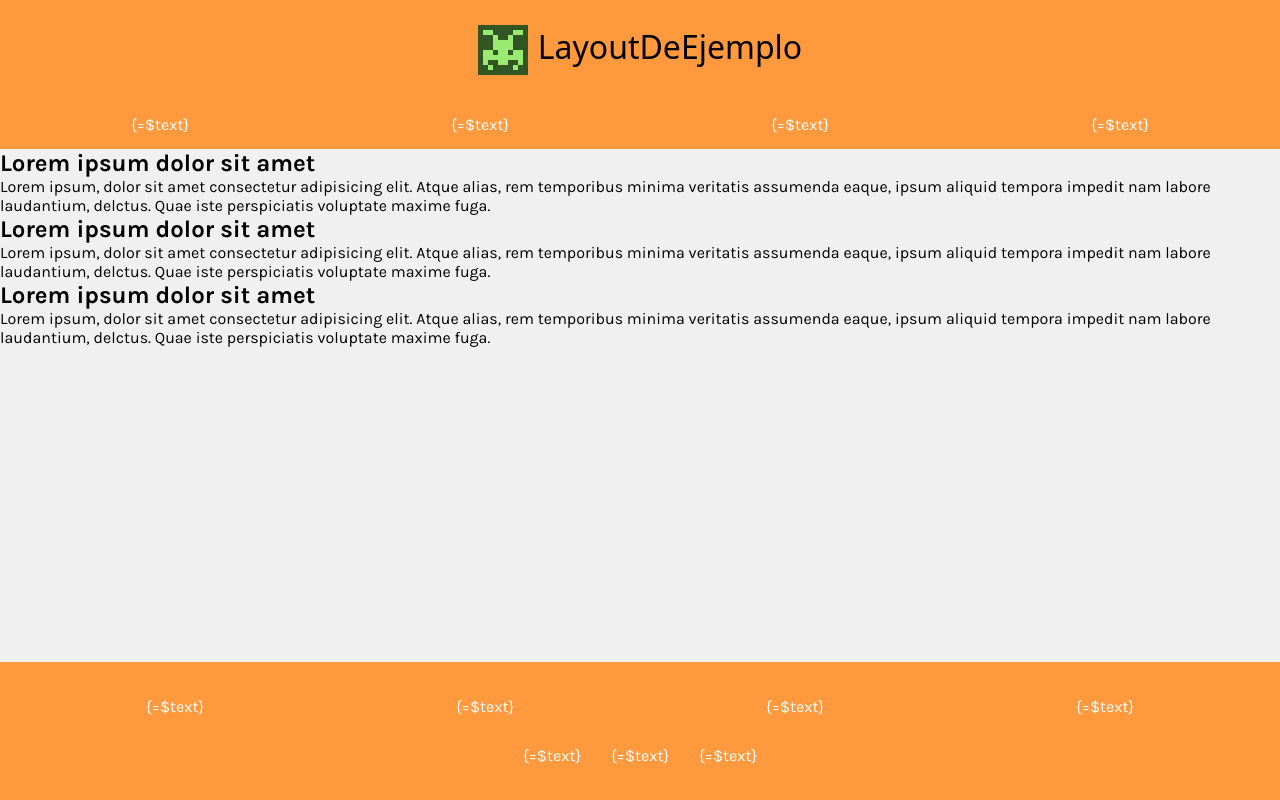
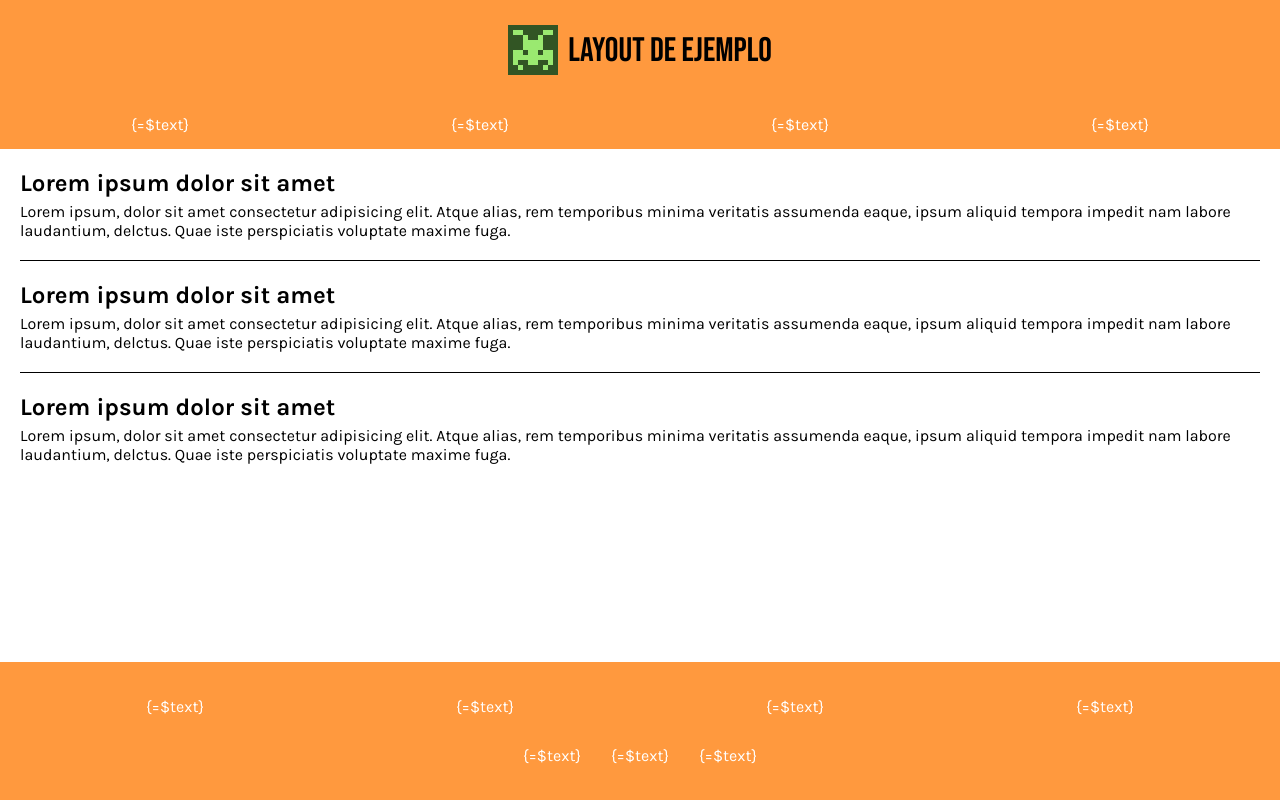
Before and after one commit to aidanarr/prueba-layout, a website built with Vite: page src/index.html in a window 1280 px wide. Built offline with nearby package versions, Linux system fonts and the light colour scheme; a web font is replaced by a local one.

Commit message:
style main

```diff
--- a/src/index.html
+++ b/src/index.html
@@ -9,6 +9,9 @@
     <link rel="preconnect" href="https://fonts.gstatic.com" crossorigin>
     <link href="https://fonts.googleapis.com/css2?family=Alata&family=Comfortaa:wght@300&family=Karla:ital,wght@0,200..800;1,200..800&display=swap" rel="stylesheet" />
     <link href="https://fonts.googleapis.com/css2?family=Alata&family=Comfortaa:wght@300&family=Karla:ital,wght@0,200..800;1,200..800&family=Lily+Script+One&display=swap" rel="stylesheet">
+
+    <link href="https://fonts.googleapis.com/css2?family=Bebas+Neue&family=Orbitron:wght@400..900&family=Quicksand:wght@300..700&display=swap" rel="stylesheet">
+
     <link rel="stylesheet" href="./styles/main.scss" />
   </head>
 
--- a/src/partials/aside.html
+++ b/src/partials/aside.html
@@ -1,4 +1,4 @@
-<aside class="main__aside">
+<aside class="aside">
     <div></div>
     <div></div>
 </aside>
--- a/src/partials/header.html
+++ b/src/partials/header.html
@@ -1,7 +1,7 @@
 <header class="header">
   <div class="header__title">
     <img src="/images/logo.png" alt="Website logo" />
-    <h1 class="header__title--text">LayoutDeEjemplo</h1>
+    <h1 class="header__title--text">Layout De Ejemplo</h1>
   </div>
   <nav>
     <load src="/partials/navbar.html" />
--- a/src/partials/link.html
+++ b/src/partials/link.html
@@ -1 +1 @@
-<a class="link {=$aClass}" href="{=$url}">{=$text}</a>
+<a class="link {=$aClass}" href="{=$url}" target="_blank">{=$text}</a>
--- a/src/partials/text-indent.html
+++ b/src/partials/text-indent.html
@@ -1,6 +1,6 @@
-<div>
+<article class="article">
     <h2>Lorem ipsum dolor sit amet</h2>
     <div>
         <p>Lorem ipsum, dolor sit amet consectetur adipisicing elit. Atque alias, rem temporibus minima veritatis assumenda eaque, ipsum aliquid tempora impedit nam labore laudantium, delctus. Quae iste perspiciatis voluptate maxime fuga.</p>
     </div>
-</div>
+</article>
--- a/src/partials/text-main.html
+++ b/src/partials/text-main.html
@@ -1,4 +1,4 @@
-<div>
+<article class="article">
     <h2>Lorem ipsum dolor sit amet</h2>
     <p>Lorem ipsum, dolor sit amet consectetur adipisicing elit. Atque alias, rem temporibus minima veritatis assumenda eaque, ipsum aliquid tempora impedit nam labore laudantium, delctus. Quae iste perspiciatis voluptate maxime fuga.</p>
-</div>
+</article>
--- /dev/null
+++ b/src/styles/components/_text.scss
@@ -0,0 +1,7 @@
+.article {
+    padding: $article-padding;
+    border-bottom: 1px solid $black;
+    display: flex;
+    flex-direction: column;
+    gap: 5px;
+}
--- /dev/null
+++ b/src/styles/core/_mixins.scss
@@ -0,0 +1,5 @@
+@mixin titles {
+    font-family: $font-titles;
+    font-size: 34px;
+    font-weight: 300;
+}
--- a/src/styles/core/_variables.scss
+++ b/src/styles/core/_variables.scss
@@ -1,5 +1,5 @@
 // fonts
-$font-titles: "Lily Script One", system-ui;
+$font-titles: "Bebas Neue", sans-serif;
 $font-main: "Karla", sans-serif;
 
 // colors
@@ -14,8 +14,9 @@ $links-hover: #E74C3C;
 $socials: #874000;
 
 // paddings
-$main-padding: 0 10%;
-$box-padding: 20px;
+$page-padding: 0 10%;
+$main-padding: 0 20px;
 $footer-padding: 20px;
 $link-padding: 15px;
 $header-padding: 25px;
+$article-padding: 20px 0;
--- /dev/null
+++ b/src/styles/layout/_aside.scss
@@ -0,0 +1,3 @@
+.aside {
+    display: none;
+}
--- a/src/styles/layout/_header.scss
+++ b/src/styles/layout/_header.scss
@@ -4,13 +4,13 @@
     &__title {
         display: flex;
         justify-content: center;
+        align-items: center;
         gap: 10px;
         padding: $header-padding;
         font-size: 16px;
 
         &--text {
-            font-family: $font-titles;
-            font-weight: 300;
+            @include titles;
         }
     }
 
--- /dev/null
+++ b/src/styles/layout/_main.scss
@@ -0,0 +1,14 @@
+.main {
+    overflow: auto;
+    background-color: $light-gray;
+
+    &__text {
+        background-color: $white;
+        height: 100%;
+        padding: $main-padding;
+
+        article:last-child {
+            border-bottom: none;
+        }
+    }
+}
--- a/src/styles/layout/_page.scss
+++ b/src/styles/layout/_page.scss
@@ -6,8 +6,3 @@
     grid-template-rows: auto 1fr auto;
     font-family: $font-main;
 }
-
-.main {
-    overflow: auto;
-    background-color: $light-gray;
-}
--- a/src/styles/main.scss
+++ b/src/styles/main.scss
@@ -1,7 +1,11 @@
 @import 'core/variables';
+@import 'core/mixins';
 @import 'core/reset';
 @import 'components/links';
 @import 'components/navbar';
+@import 'components/text';
 @import 'layout/page';
+@import 'layout/main';
+@import 'layout/aside';
 @import 'layout/header';
 @import 'layout/footer';
```
